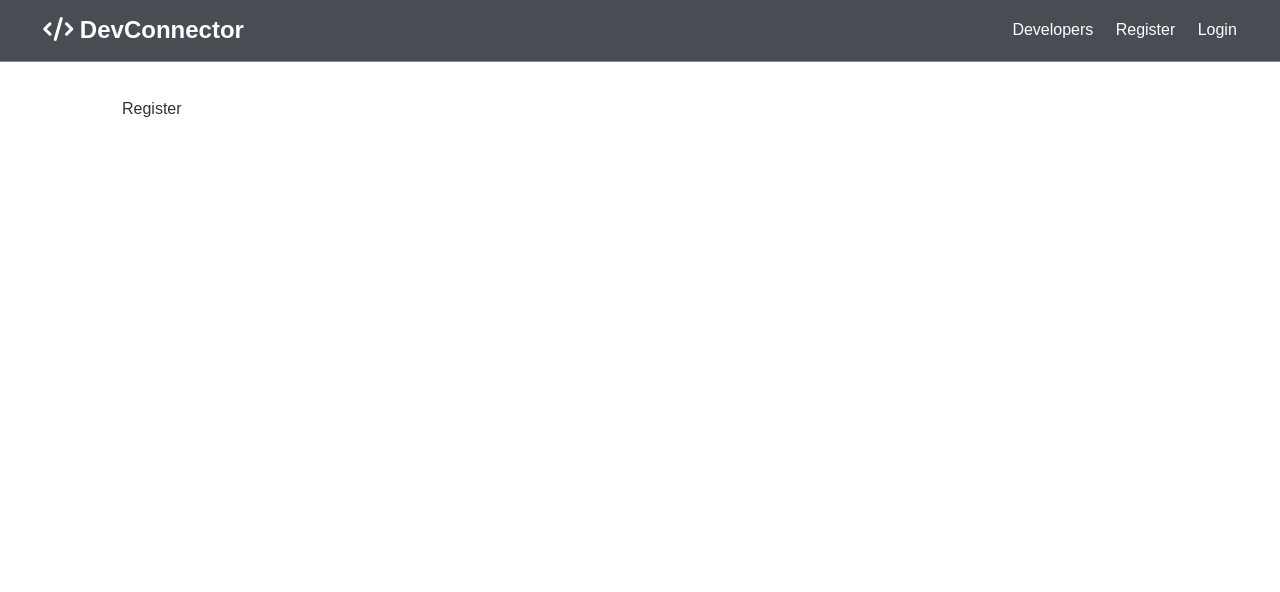
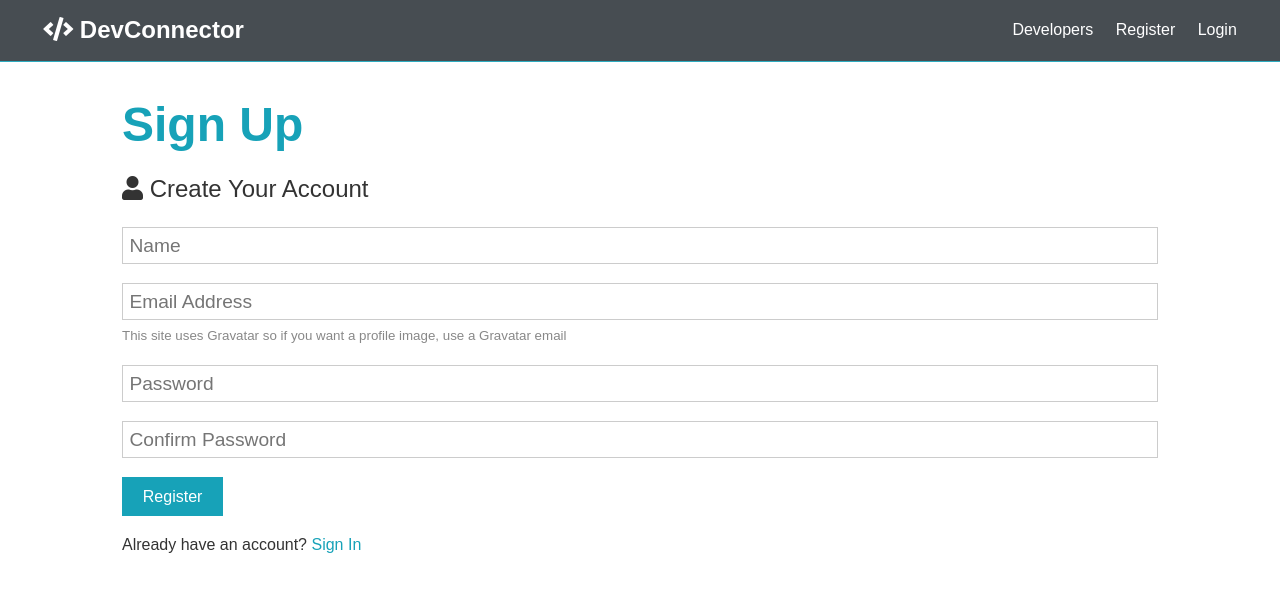
Before and after one commit to LUCIFER49/MERN_DEV-CONNECTOR, a React (Create React App) app in the folder client/: page /register in a window 1280 px wide. Shown: the top 592 px of the page. Built offline with nearby package versions, Linux system fonts and the light colour scheme.

Commit message:
Building Landing & Navbar connections

```diff
--- a/client/public/index.html
+++ b/client/public/index.html
@@ -10,9 +10,8 @@
       content="Web site created using create-react-app"
     />
 
-    <link rel="stylesheet" href="https://use.fontawesome.com/release/v5.8.1/css/all.css" integrity="sha384-50oBUHEmvpQ+1lW4y57PTFmhCaXp0ML5d60M1M7uH2+nqUivzIebhndOJK28anvf" crossorigin="anonymous" />
+    <link rel="stylesheet" href="https://use.fontawesome.com/releases/v5.8.1/css/all.css" integrity="sha384-50oBUHEmvpQ+1lW4y57PTFmhCaXp0ML5d60M1M7uH2+nqUivzIebhndOJK28anvf" crossorigin="anonymous"  />
 
-    <link rel="manifest" href="%PUBLIC_URL%/manifest.json" />
 
     <title>Welcome to DevConnector</title>
   </head>
--- a/client/src/components/auth/Register.js
+++ b/client/src/components/auth/Register.js
@@ -1,9 +1,85 @@
-import React from 'react'
+import React, { Fragment, useState } from 'react';
 
 const Register = () => {
+  const [formData, setFormData] = useState({
+    name: '',
+    email: '',
+    password: '',
+    password2: '',
+  });
+
+  const { name, email, password, password2 } = formData;
+
+  const onChange = (e) =>
+    setFormData({ ...formData, [e.target.name]: e.target.value });
+
+  const onSubmit = (e) => {
+    e.preventDefault();
+    if(password !== password2) {
+      console.log("Password do not match");
+    } else {
+      console.log(formData);
+    }
+  };
+
   return (
-    <div>Register</div>
-  )
-}
+    <Fragment>
+      <h1 className='large text-primary'>Sign Up</h1>
+      <p className='lead'>
+        <i className='fas fa-user'></i> Create Your Account
+      </p>
+      <form className='form' onSubmit={e => onSubmit(e)}>
+        <div className='form-group'>
+          <input
+            type='text'
+            placeholder='Name'
+            name='name'
+            value={name}
+            onChange={(e) => onChange(e)}
+            required
+          />
+        </div>
+        <div className='form-group'>
+          <input
+            type='email'
+            placeholder='Email Address'
+            name='email'
+            value={email}
+            onChange={(e) => onChange(e)}
+            required
+          />
+          <small className='form-text'>
+            This site uses Gravatar so if you want a profile image, use a
+            Gravatar email
+          </small>
+        </div>
+        <div className='form-group'>
+          <input
+            type='password'
+            placeholder='Password'
+            name='password'
+            minLength='6'
+            value={password}
+            onChange={e => onChange(e)}
+          />
+        </div>
+        <div className='form-group'>
+          <input
+            type='password'
+            placeholder='Confirm Password'
+            name='password2'
+            minLength='6'
+            value={password2}
+            onChange={e => onChange(e)}
+          />
+        </div>
+        <input type='submit' className='btn btn-primary' value='Register' />
+      </form>
+      <p className='my-1'>
+        Already have an account? <a href='login.html'>Sign In</a>
+      </p>
+    </Fragment>
+  );
+};
 
 export default Register;
--- a/client/src/components/layout/Landing.js
+++ b/client/src/components/layout/Landing.js
@@ -1,4 +1,5 @@
 import React from 'react'
+import {Link} from 'react-router-dom';
 
 const Landing = () => {
   return (
@@ -11,8 +12,8 @@ const Landing = () => {
             other developers
           </p>
           <div className="buttons">
-            <a href="register.html" class="btn btn-primary">Sign Up</a>
-            <a href="login.html" class="btn btn-light">Login</a>
+            <Link to="/register" className="btn btn-primary">Sign Up</Link>
+            <Link to="/login" className="btn btn-light">Login</Link>
           </div>
         </div>
       </div>
--- a/client/src/components/layout/Navbar.js
+++ b/client/src/components/layout/Navbar.js
@@ -3,17 +3,25 @@ import { Link } from 'react-router-dom';
 
 const Navbar = () => {
   return (
-    <nav className="navbar bg-dark">
+    <nav className='navbar bg-dark'>
       <h1>
-        <a href="index.html"><i className="fas fa-code"></i> DevConnector</a>
+        <Link to='/'>
+          <i className='fas fa-code'></i> DevConnector
+        </Link>
       </h1>
       <ul>
-        <li><a href="profiles.html">Developers</a></li>
-        <li><a href="register.html">Register</a></li>
-        <li><a href="login.html">Login</a></li>
+        <li>
+          <Link to='!#'>Developers</Link>
+        </li>
+        <li>
+          <Link to='/register'>Register</Link>
+        </li>
+        <li>
+          <Link to='/login'>Login</Link>
+        </li>
       </ul>
     </nav>
-  )
-}
+  );
+};
 
 export default Navbar;
--- a/client/src/index.js
+++ b/client/src/index.js
@@ -1,10 +1,11 @@
 import React from 'react';
 import ReactDOM from 'react-dom/client';
 import App from './App';
+import { BrowserRouter } from 'react-router-dom';
 
 const root = ReactDOM.createRoot(document.getElementById('root'));
 root.render(
-  <React.StrictMode>
+  <BrowserRouter>
     <App />
-  </React.StrictMode>
+  </BrowserRouter>
 );
```
